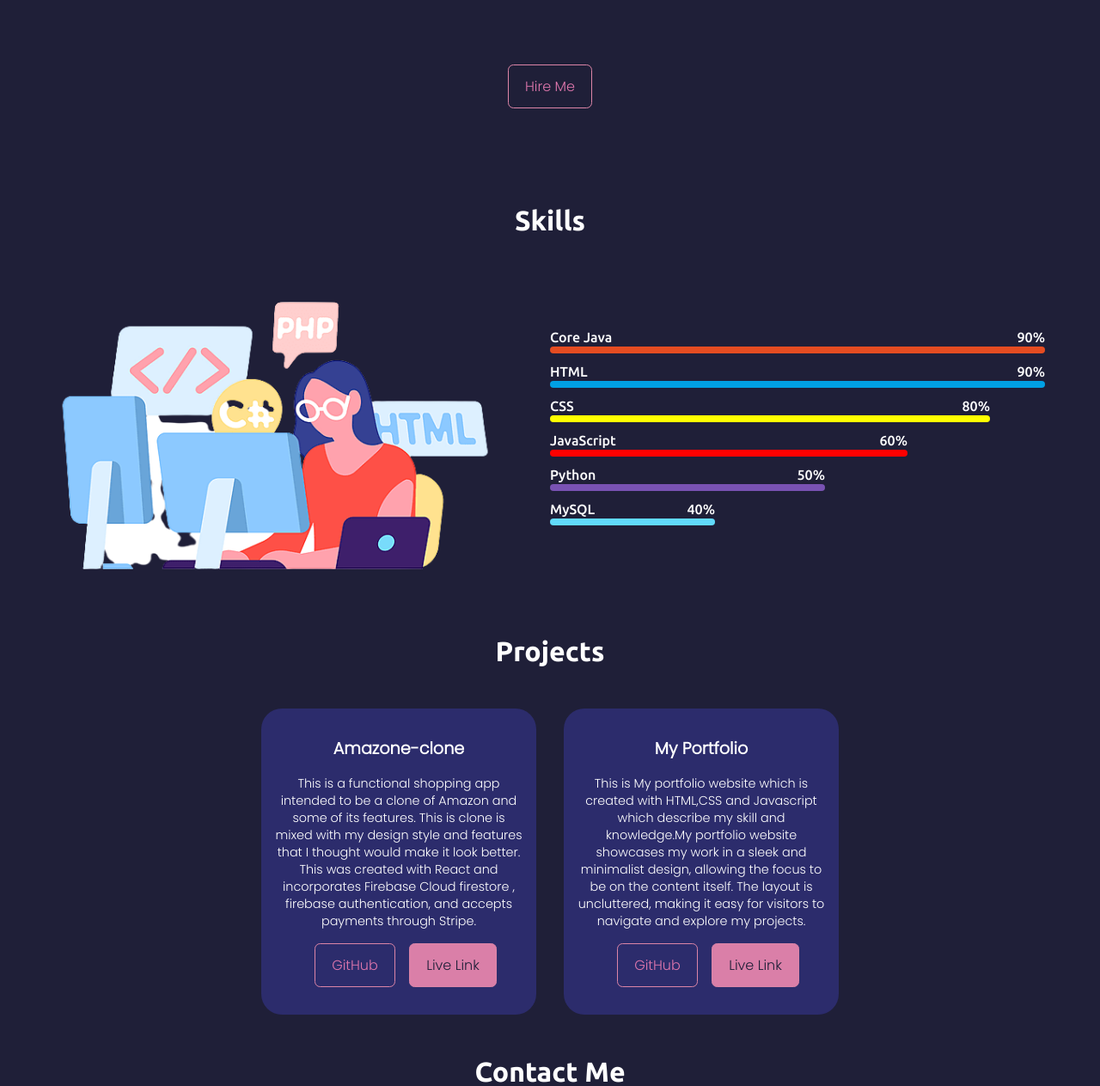
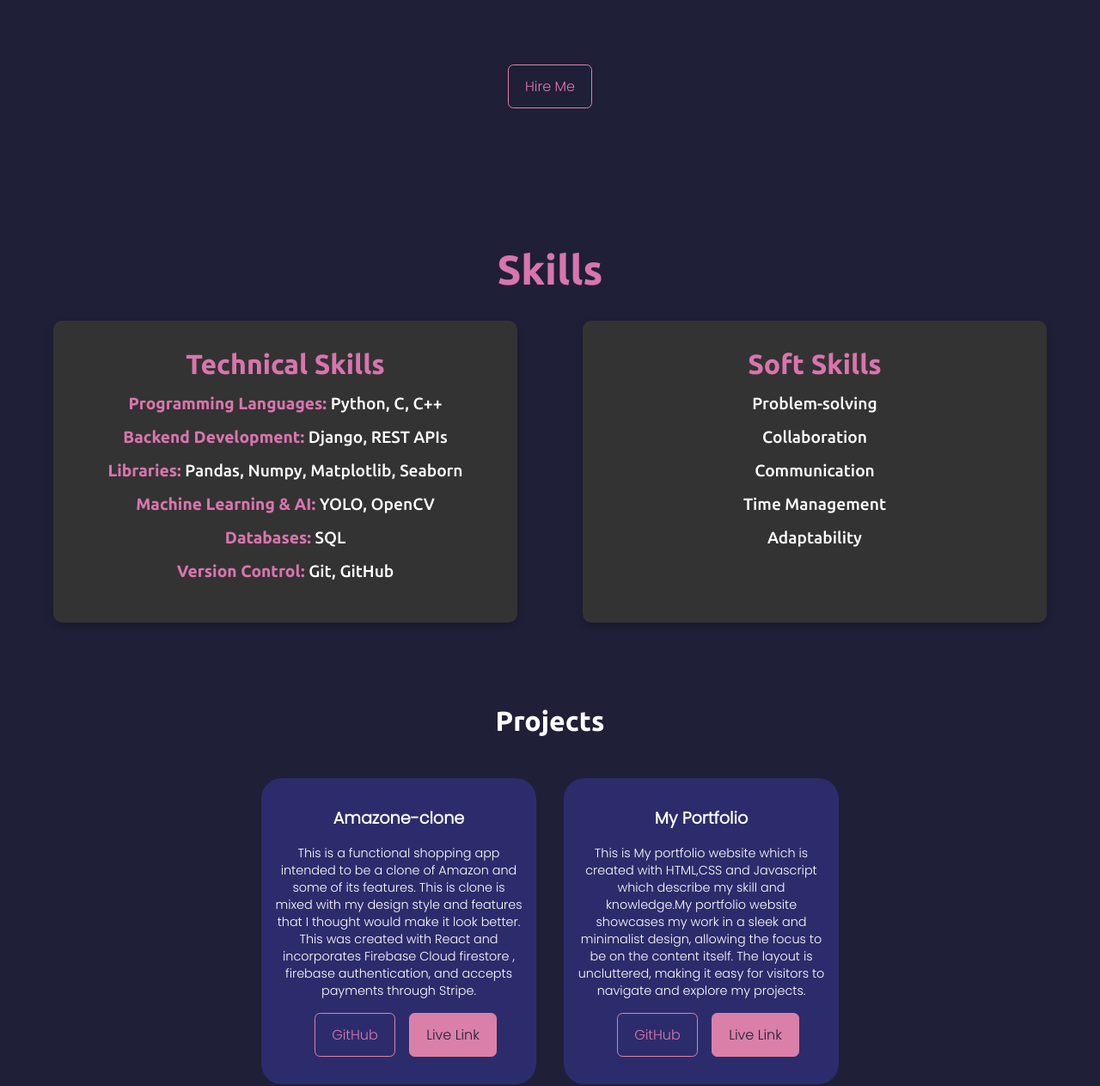
Before and after one commit to barshakc/newport, a Django app: page / in a window 1280 px wide; the page is wider, and only the part inside the window is pictured. Shown: the part 1365-2628 px from the top of that part at 86% size. Run offline with Django 4.2, Linux system fonts and the light colour scheme; some libraries are stand-ins or nearby versions.

Commit message:
Update skills section

```diff
--- a/App/templates/home.html
+++ b/App/templates/home.html
@@ -86,33 +86,37 @@
     </div>
 </section>
 
+<!-- Skills Section-->
+    <section id="skills">
+    <h1 class="t-center my-2 t-white f-2">Skills</h1>
+    <div class="skills-container flex s-around">
+        <!-- Technical Skills Box -->
+        <div class="skills-box skills-left">
+            <h2 class="t-white">Technical Skills</h2>
+            <ul class="skills-list">
+                <li><strong>Programming Languages:    </strong> Python, C, C++</li>
+                <li><strong>Backend Development:    </strong> Django, REST APIs</li>
+                <li><strong>Libraries:   </strong> Pandas, Numpy, Matplotlib, Seaborn</li>
+                <li><strong>Machine Learning & AI:   </strong> YOLO, OpenCV</li>
+                <li><strong>Databases:   </strong> SQL</li>
+                <li><strong>Version Control:   </strong> Git, GitHub</li>
 
-    <!-- Skills Section -->
-    <section id="skills">
-        <h1 class="t-center my-2 t-white f-2">Skills</h1>
-        <div class="services-container flex s-around h-50">
-        <div class=" skills-left flex s-center items-center">
-            <img src="{%static 'images/pro.png'%}" alt="">
+            </ul>
         </div>
 
-        <div class="skills-right flex items-center">
-            <div class="skillss-container">
-                <div class="java bar p-relative"><span class="bar-content left t-white"> Core Java</span><span
-                        class="bar-content right-skills t-white">90%</span></div>
-                <div class="html bar p-relative"><span class="bar-content left t-white">HTML</span><span
-                        class="bar-content right-skills t-white">90%</span></div>
-                <div class="css bar p-relative"><span class="bar-content left t-white">CSS</span><span
-                        class="bar-content right-skills t-white">80%</span></div>
-                <div class="js bar p-relative"><span class="bar-content left t-white">JavaScript</span><span
-                        class="bar-content right-skills t-white">60%</span></div>
-                <div class="python bar p-relative"><span class="bar-content left t-white">Python</span><span
-                        class="bar-content right-skills t-white">50%</span></div>
-                <div class="mysql bar p-relative"><span class="bar-content left t-white">MySQL</span><span
-                        class="bar-content right-skills t-white">40%</span></div>
-            </div>
+        <!-- Soft Skills Box -->
+        <div class="skills-box skills-right">
+            <h2 class="t-white">Soft Skills</h2>
+            <ul class="skills-list">
+                <li>Problem-solving</li>
+                <li>Collaboration</li>
+                <li>Communication</li>
+                <li>Time Management</li>
+                <li>Adaptability</li>
+            </ul>
         </div>
-        </div>
-    </section>
+    </div>
+</section>
 
     <!-- Projects Section -->
     <section id="Projects">
--- a/static/css/style.css
+++ b/static/css/style.css
@@ -181,101 +181,56 @@ body {
     background-color: #c26f99;
 }
 
+/* Skills Section */
+#skills {
 
-/* Skills */
-#skills {
-    margin-top: 3rem;
+    padding: 4rem 2rem;
+    text-align: center;
 }
 
-.skills-left {
-    width: 50%;
+#skills h1 {
+    font-size: 3rem;
+    color: #d875ad;
+    margin-bottom: 2rem;
 }
 
-.skills-left img {
-    width: 85%;
+.skills-container {
+    display: flex;
+    justify-content: space-between;
+    gap: 2rem;
+    max-width: 1200px;
+    margin: 0 auto;
 }
 
-.skills-right {
-    width: 50%;
+.skills-box {
+    background-color: #333; /* Box background color */
+    padding: 2rem;
+    border-radius: 10px; /* Rounded corners */
+    box-shadow: 0 4px 8px rgba(0, 0, 0, 0.2); /* Shadow effect */
+    width: 45%; /* Each box takes 45% of the space */
 }
 
-.skillss-container {
-    width: 100%;
-}
-.java {
-    width: 90%;
-    height: .5rem;
-    background-color: #e54c21;
-    margin: 1rem 0;
-    border-radius: 12px;
+.skills-left h2,
+.skills-right h2 {
+    font-size: 2rem;
+    color: #d875ad;
+    margin-bottom: 1rem;
 }
 
-.html {
-    width: 90%;
-    height: .5rem;
-    background-color:  #00a0e4;
-    margin: 1rem 0;
-    border-radius: 12px;
+.skills-list {
+    list-style-type: none;
+    padding-left: 0;
 }
 
-.css {
-    width: 80%;
-    height: .5rem;
-    background-color:yellow;
-    margin: 1rem 0;
-    border-radius: 12px;
+.skills-list li {
+    font-size: 1.2rem;
+    color: #fff;
+    margin-bottom: 1rem;
 }
 
-.js {
-    width: 65%;
-    height: .5rem;
-    background-color:red;
-    margin: 1rem 0;
-    border-radius: 12px;
+.skills-list li strong {
+    color: #d875ad;
 }
-
-.python {
-    width: 50%;
-    height: .5rem;
-    background-color: #7952b3;
-    margin: 1rem 0;
-    border-radius: 12px;
-}
-
-.mysql {
-    width: 30%;
-    height: .5rem;
-    background-color: #61dafb;
-    margin: 1rem 0;
-    border-radius: 12px;
-}
-
-.learning {
-    width: 100%;
-    height: .5rem;
-    background-color: #61dbfb;
-    margin: 1rem 0;
-    border-radius: 12px;
-}
-
-.bar {
-    margin: 2rem 0;
-}
-
-.bar-content {
-    position: absolute;
-    bottom: 10px;
-}
-
-.left {
-    left: 0;
-}
-
-.right-skills {
-    right: 0;
-}
-
-
 
 
 
```
